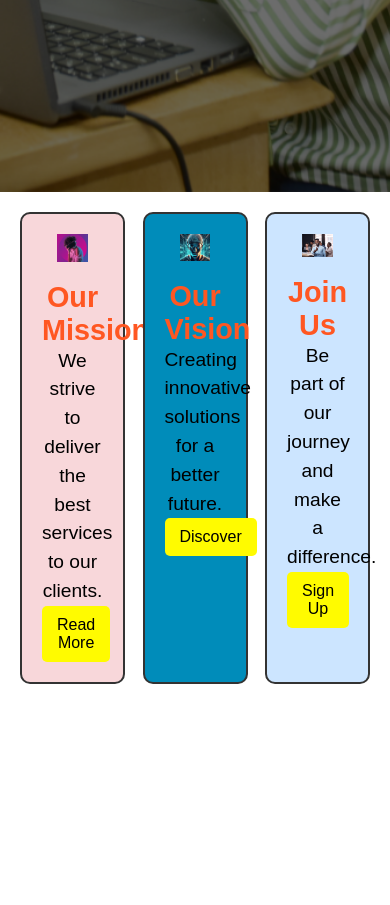
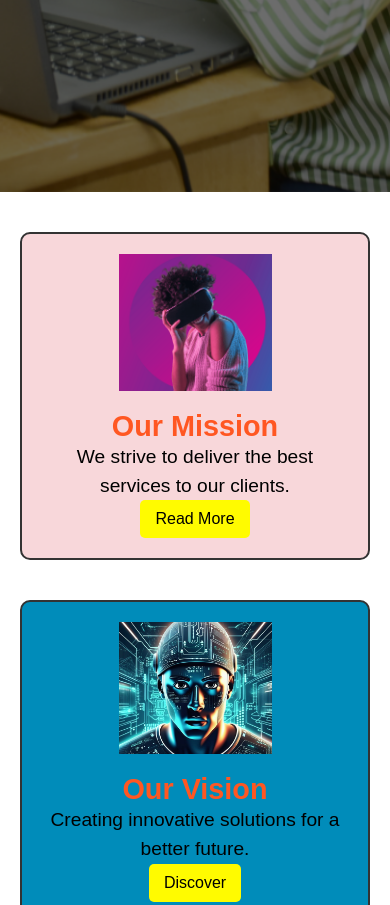
Before and after one commit to HSSamuel/Styled-Web-Page, a plain HTML site: page index.html in a window 390 px wide. Shown: the part 707-1612 px from the top of the page. Before the commit the page ends 1411 px from the top, so only its background shows below. Drawn offline with Linux system fonts and the light colour scheme.

Commit message:
Update style.css

```diff
--- a/style.css
+++ b/style.css
@@ -82,16 +82,20 @@ body {
     background-color: var(--color2);
     transition: all 0.2s ease-in-out;
   }
+
   .menu li {
     margin-top: 40px;
   }
+
   .menu li a {
     padding: 10px;
   }
+
   .open-menu,
   .close-menu {
     display: block;
   }
+
   #check:checked .menu {
     right: 0;
   }
@@ -102,7 +106,7 @@ body {
   position: relative;
   width: 100%;
   height: 100vh;
-  background-image: URL(./img/sam.png);
+  background-image: url(./img/sam.png);
   background-repeat: no-repeat;
   background-position: center;
   background-size: cover;
@@ -167,12 +171,31 @@ body {
   justify-content: space-between;
   padding: 20px;
 }
+
+@media (max-width: 768px) {
+  .sections-container {
+    flex-direction: column;
+    align-items: center;
+  }
+
+  .section-box {
+    width: 90%;
+    margin-bottom: 20px;
+  }
+
+  .section-box img {
+    width: 70%;
+  }
+}
+
 .section-box {
-  width: 30%;
+  width: 100%;
+  gap: 20px;
   border: 2px solid #333;
   padding: 20px;
   border-radius: 10px;
   text-align: center;
+  margin: 20px;
 }
 .section-box h2 {
   font-size: 1.8rem;
```
